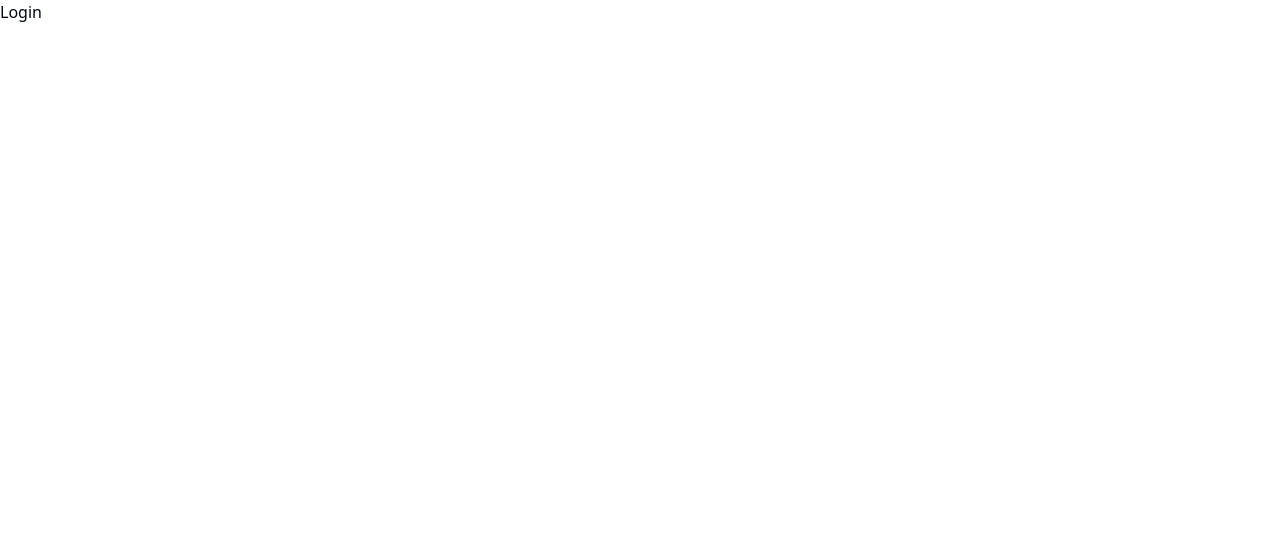
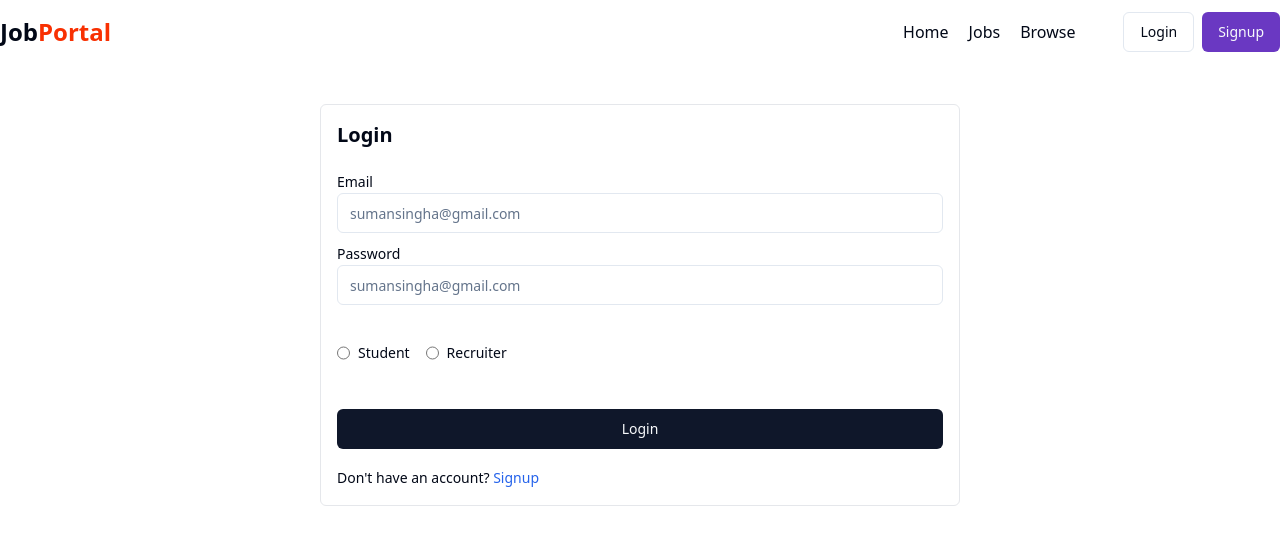
Before and after one commit to SumanSingha05/Job-Hunt, a React (Vite) app in the folder Frontend/: page /login in a window 1280 px wide. Shown: the top 544 px of the page. Built offline with nearby package versions, Linux system fonts and the light colour scheme.

Commit message:
both routing done

```diff
--- a/Frontend/src/components/auth/Login.jsx
+++ b/Frontend/src/components/auth/Login.jsx
@@ -1,8 +1,85 @@
-import React from 'react'
+import React, { useState } from 'react'
+import Navbar from '../shared/Navbar'
+import { Label } from '../ui/label'
+import { Input } from '../ui/input'
+import { Button } from '../ui/button'
+import { Link } from 'react-router-dom'
+import { RadioGroup, RadioGroupItem } from '../ui/radio-group'
+const Login = () => {
+  const [input, setInput] = useState({
+    email: "",
+    password: "",
+    role: "",
+  });
 
-const Login = () => {
+  const changeEventHandler = (e) => {
+    setInput({ ...input, [e.target.name]: e.target.value });
+
+  }
+    const submitHandler = async (e) =>{
+      setInput({...input, [e.target.name]:e.target.value})
+    }
+
+
   return (
-    <div>Login</div>
+    <div>
+      <Navbar />
+      <div className='flex items-center justify-center max-w-7xl mx-auto'>
+        <form onSubmit={submitHandler} className='w-1/2 border border-gray-200 rounded-md p-4 my-10'>
+          <h1 className='font-bold text-xl mb-5'>Login</h1>
+
+          <div className='my-2'>
+            <Label>Email</Label>
+            <Input
+              type="email"
+              value={input.email}
+              name="email"
+              onChange={changeEventHandler}
+              placeholder="sumansingha@gmail.com"
+            />
+          </div>
+
+          <div className='my-2'>
+            <Label>Password</Label>
+            <Input
+              type="password"
+              value={input.password}
+              nam="password"
+              onChange={changeEventHandler}
+              placeholder="sumansingha@gmail.com"
+            />
+          </div>
+          <div className='flex items-center justify between'>
+            <RadioGroup className='flex items-center gap-4 my-5'>
+              <div className="flex items-center space-x-2">
+                <Input
+                  type="radio"
+                  name="role"
+                  value="student"
+                  checked={input.role === 'student'}
+                  onChange={changeEventHandler}
+                  className="cursor-pointer"
+                />
+                <Label htmlFor="r1">Student</Label>
+              </div>
+              <div className="flex items-center space-x-2">
+                <Input
+                  type="radio"
+                  name="role"
+                  value="recruiter"
+                  checked={input.role === 'recruiter'}
+                  onChange={changeEventHandler}
+                  className="cursor-pointer"
+                />
+                <Label htmlFor="r2">Recruiter</Label>
+              </div>
+            </RadioGroup>
+          </div>
+          <Button type="submit" className="w-full my-4">Login</Button>
+          <span className='text-sm'>Don't have an account? <Link to="/signup" className='text-blue-600'>Signup</Link></span>
+        </form>
+      </div>
+    </div>
   )
 }
 
--- a/Frontend/src/components/auth/Signup.jsx
+++ b/Frontend/src/components/auth/Signup.jsx
@@ -2,19 +2,49 @@
 import Navbar from '../shared/Navbar'
 import { Label } from '../ui/label'
 import { Input } from '../ui/input'
-import { RadioGroup, RadioGroupItem } from '../ui/radio-group'
+import { Button } from '../ui/button'
+import { Link } from 'react-router-dom'
+import { useState } from 'react'
+import { RadioGroup,  } from '../ui/radio-group'
 const Signup = () => {
 
+  const [input,setInput] = useState({
+    fullname:"",
+    email:"",
+    phoneNumber:"",
+    password:"",
+    role:"",
+    file:"",
+  });
+
+  const changeEventHandler = (e) => {
+    setInput({...input, [e.target.name]:e.target.value});
+
+  }
+
+  const changeFileHandler = (e) => {
+    setInput({...input, file:e.target.files?.[0]})
+  }
+
+  const submitHandler = async (e) => {
+    e.preventDefault();
+    console.log(input);
+  }
+
   return (
+
     <div>
       <Navbar />
       <div className='flex items-center justify-center max-w-7xl mx-auto'>
-        <form action='' className='w-1/2 border border-gray-200 rounded-md p-4 my-10'>
+        <form onSubmit={submitHandler} className='w-1/2 border border-gray-200 rounded-md p-4 my-10'>
           <h1 className='font-bold text-xl mb-5'>Sign up</h1>
           <div className='my-2'>
             <Label>Full Name</Label>
             <Input
               type="text"
+              value={input.fullname}
+              name="fullname"
+              onChange={changeEventHandler}
               placeholder="Suman"
             />
           </div>
@@ -22,20 +52,29 @@
             <Label>Email</Label>
             <Input
               type="email"
+              value={input.email}
+              name="email"
+              onChange={changeEventHandler}
               placeholder="sumansingha@gmail.com"
             />
           </div>
           <div className='my-2'>
             <Label>Phone Number</Label>
             <Input
-              type="phone number"
-              placeholder="sumansingha8654@gmail.com"
+              type="text"
+              value={input.phoneNumber}
+              name="PhoneNumber"
+              onChange={changeEventHandler}
+              placeholder="0000000000"
             />
           </div>
           <div className='my-2'>
             <Label>Password</Label>
             <Input
-              type="email"
+              type="password"
+              value={input.password}
+              nam="password"
+              onChange={changeEventHandler}
               placeholder="sumansingha@gmail.com"
             />
           </div>
@@ -46,6 +85,8 @@
                   type="radio"
                   name="role"
                   value="student"
+                  checked={input.role ==='student'}
+                  onChange={changeEventHandler}
                   className="cursor-pointer"
                   />
                 <Label htmlFor="r1">Student</Label>
@@ -55,6 +96,8 @@
                   type="radio"
                   name="role"
                   value="recruiter"
+                  checked={input.role === 'recruiter'}
+                  onChange={changeEventHandler}
                   className="cursor-pointer"
                   />
                 <Label htmlFor="r2">Recruiter</Label>
@@ -65,11 +108,13 @@
             <Input
             accept="image/*"
             type="file"
+            onChange={changeFileHandler}
             className="cursor-pointer"
             />
             </div>
           </div>
-
+          <Button type="submit" className="w-full my-4">Signup</Button>
+          <span className='text-sm'>Already have an account? <Link to="/login" className='text-blue-600'>Login</Link></span>
         </form>
       </div>
     </div>
```
